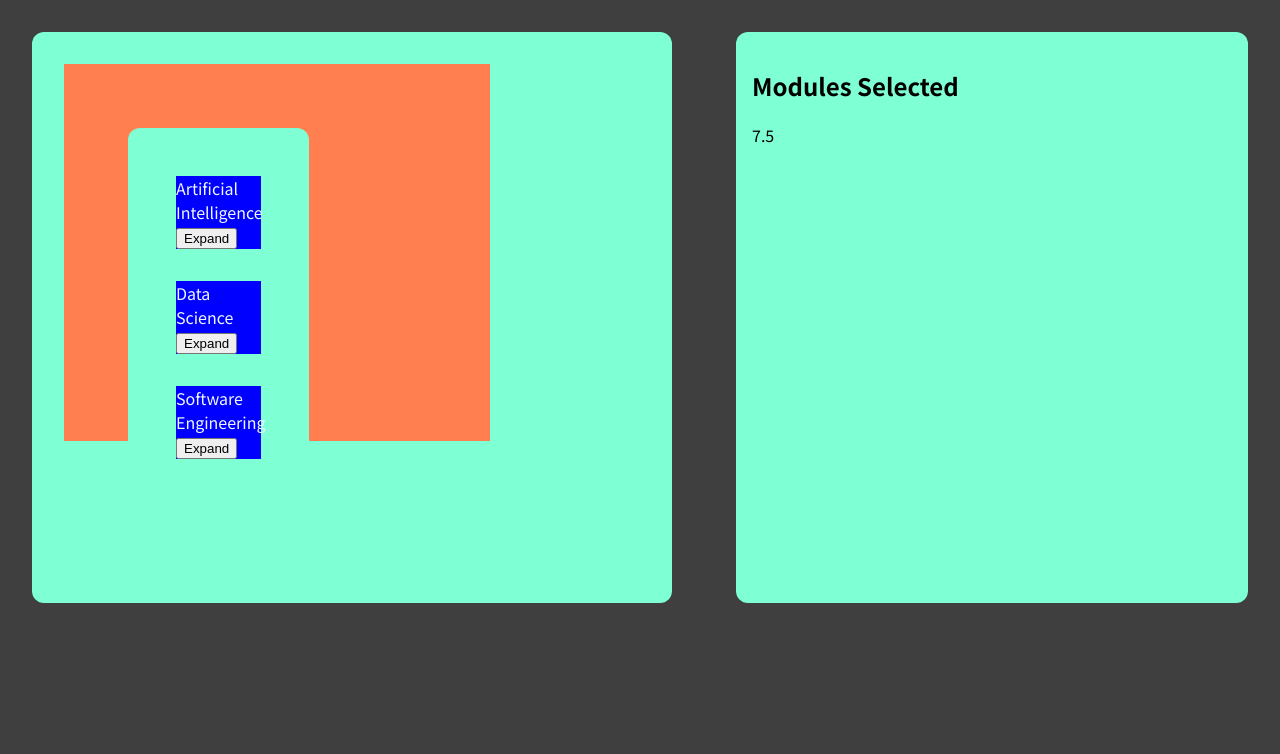
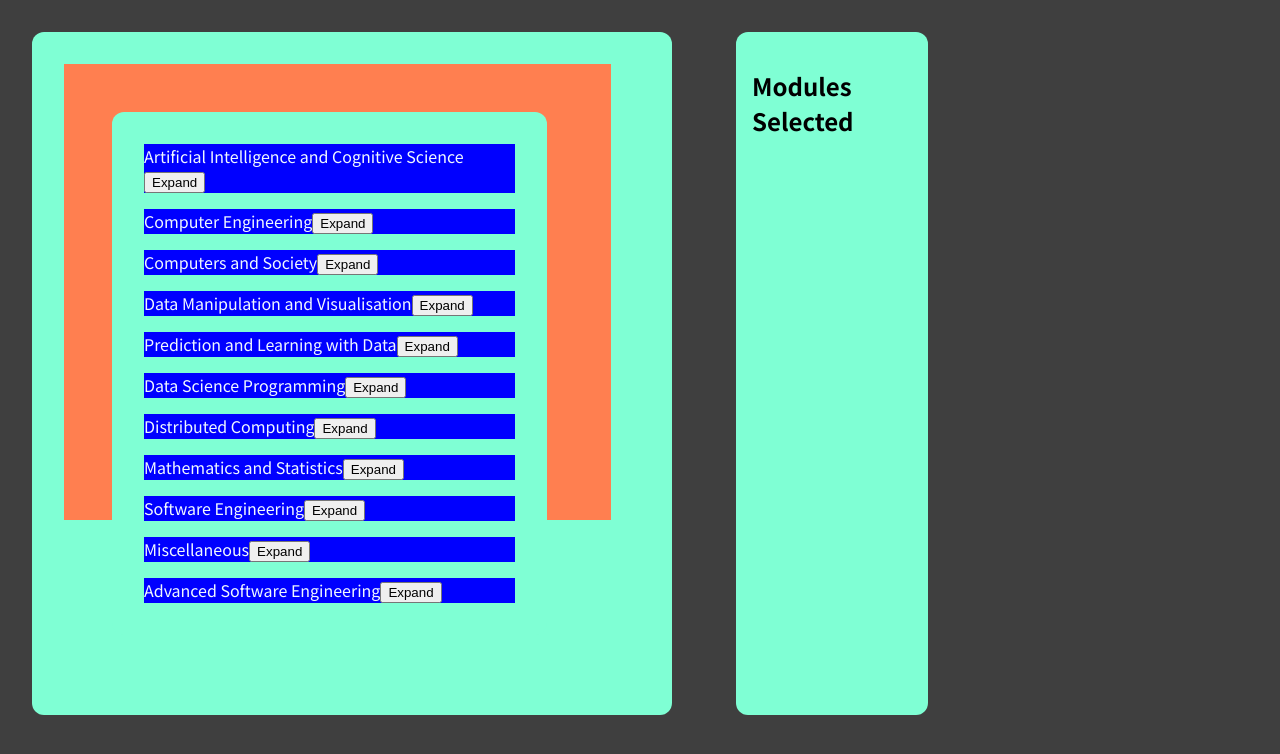
Before and after one commit to eoinsheehan/semesterfour, a React (Create React App) app in the folder my-app/: page / in a window 1280 px wide. Shown: the top 754 px of the page. Built offline with nearby package versions, Linux system fonts and the light colour scheme.

Commit message:
Populate course details dynamically from json

```diff
--- a/my-app/src/App.js
+++ b/my-app/src/App.js
@@ -2,7 +2,6 @@ import Course from './components/courses/Courses'
 import Card from './components/UI/Card'
 import Cart from './components/cart/Cart'
 import {useEffect, useState} from 'react'
-
 import './components/UI/Card.css'
 
 const App = () => {
@@ -19,6 +18,7 @@ const App = () => {
       });
   },[]);
 
+
   const addCourse = (newCourse) =>{
     setSelectedCourses((prevSelectedCourses) =>{
       return [...prevSelectedCourses,newCourse]
@@ -34,9 +34,9 @@ const App = () => {
   return (
     <div className='main'>
       <Card>
-      <Course onSelect = {addCourse}/>
+      <Course testing = {courseData.length >0 && courseData} onSelect = {addCourse}/>
       </Card>
-      <Cart testing = {courseData.length >0 && courseData[0]["credits"]}selection = {selectedCourses} onRemove = {removeCourse}/>
+      <Cart testing = {courseData.length >0 && courseData}selection = {selectedCourses} onRemove = {removeCourse}/>
     </div>
   );
 }
--- a/my-app/src/components/UI/Card.css
+++ b/my-app/src/components/UI/Card.css
@@ -7,14 +7,6 @@
     max-width: 50%;
 }
 
-.card2 {
-    border-radius: 12px;
-    background-color: aquamarine;
-    padding: 1rem;
-    margin: 2rem;
-    width: 20rem;
-    max-width: 30%;
-}
 
 .main{
     display: flex;
--- a/my-app/src/components/UI/Card.js
+++ b/my-app/src/components/UI/Card.js
@@ -2,11 +2,9 @@ import './Card.css'
 
 const Card = (props)=>{
 
-    return(
-        <div className="card">
-            {props.children}
-        </div>
-    )
+    const classes = 'card '+props.className
+    return <div className={classes}>{props.children}</div>
+
 
 }
 
--- /dev/null
+++ b/my-app/src/components/cart/Cart.css
@@ -0,0 +1,3 @@
+.card.cart{
+    max-width: 15%;
+}
--- a/my-app/src/components/cart/Cart.js
+++ b/my-app/src/components/cart/Cart.js
@@ -1,14 +1,22 @@
 import Card from '../UI/Card'
 import CartItem from './CartItem'
+import './Cart.css'
 
 const Cart = (props) => {
+
+    let filteredCourses;
+
+    if(props.testing.length >0){
+    filteredCourses = props.testing.filter((course) => {
+        return course['theme'] ==="Software Engineering"});
+        console.log("filtered",filteredCourses)
+    }
 
     let cartContents = props.selection.map(course =>
         <CartItem onRemove = {props.onRemove}selection = {course}/>)
     return(
-        <Card>
+        <Card className="cart">
             <h2>Modules Selected</h2>
-            {props.testing}
             {cartContents}
         </Card>
     )
--- a/my-app/src/components/courses/CourseHeading.css
+++ b/my-app/src/components/courses/CourseHeading.css
@@ -1,5 +1,5 @@
 .course-heading{
     background-color: blue;
-    margin:2rem;
+    margin:1rem;
     color: aliceblue;
 }
--- a/my-app/src/components/courses/CourseHeading.js
+++ b/my-app/src/components/courses/CourseHeading.js
@@ -12,7 +12,10 @@ const CourseHeading = (props) =>{
         console.log('Props',props.courses)
     }
 
-    let helpme = props.courses.map(course =><CourseList onSelect={props.onSelect}course ={course} coursesSelected={props.coursesSelected}/> );
+    // filter this by theme before applying map
+
+    // iterable used in map will contain all module details acessed via slicing
+    let helpme = props.courses.map(course =><CourseList onSelect={props.onSelect} course ={course.title} coursesSelected={props.coursesSelected}/> );
 
     return (
         <div className="course-heading">{props.title}
--- a/my-app/src/components/courses/Courses.css
+++ b/my-app/src/components/courses/Courses.css
@@ -1,7 +1,16 @@
 .courses{
     background-color: coral;
     height: 70%;
-    width: 70%;
+    width: 90%;
     padding: 2rem;
     margin:1rem;
 }
+
+.card.dunno {
+    width:90%;
+    border-radius: 12px;
+    background-color: aquamarine;
+    padding: 1rem;
+    margin: 1rem;
+    max-width: 100%;
+}
--- a/my-app/src/components/courses/Courses.js
+++ b/my-app/src/components/courses/Courses.js
@@ -4,19 +4,16 @@ import './Courses.css'
 
 const Courses = (props) => {
 
-    const courseInformation = [{theme:'Artificial Intelligence',
-    courses:['AI course 1', 'AI course 2']},
-    {theme:'Data Science',
-    courses:['Data course 1', 'Data course 2']},
-    {theme:'Software Engineering',
-    courses:['SE course 1', 'SE course 2']}]
+    let content;
 
-
-    let testing = courseInformation.map(data => <CourseHeading onSelect={props.onSelect}title = {data.theme}courses= {data.courses}/>)
+    if(props.testing.length >0){
+    content = props.testing.map(data => <CourseHeading onSelect={props.onSelect} title = {data.theme} courses= {data.courses}/>
+    )
+    }
 
     return (<div className='courses'>
-        <Card>
-        {testing}
+        <Card className ="dunno">
+        {content}
         </Card>
     </div>)
 }
```
Also changed, not shown: my-app/public/data/data.json.
